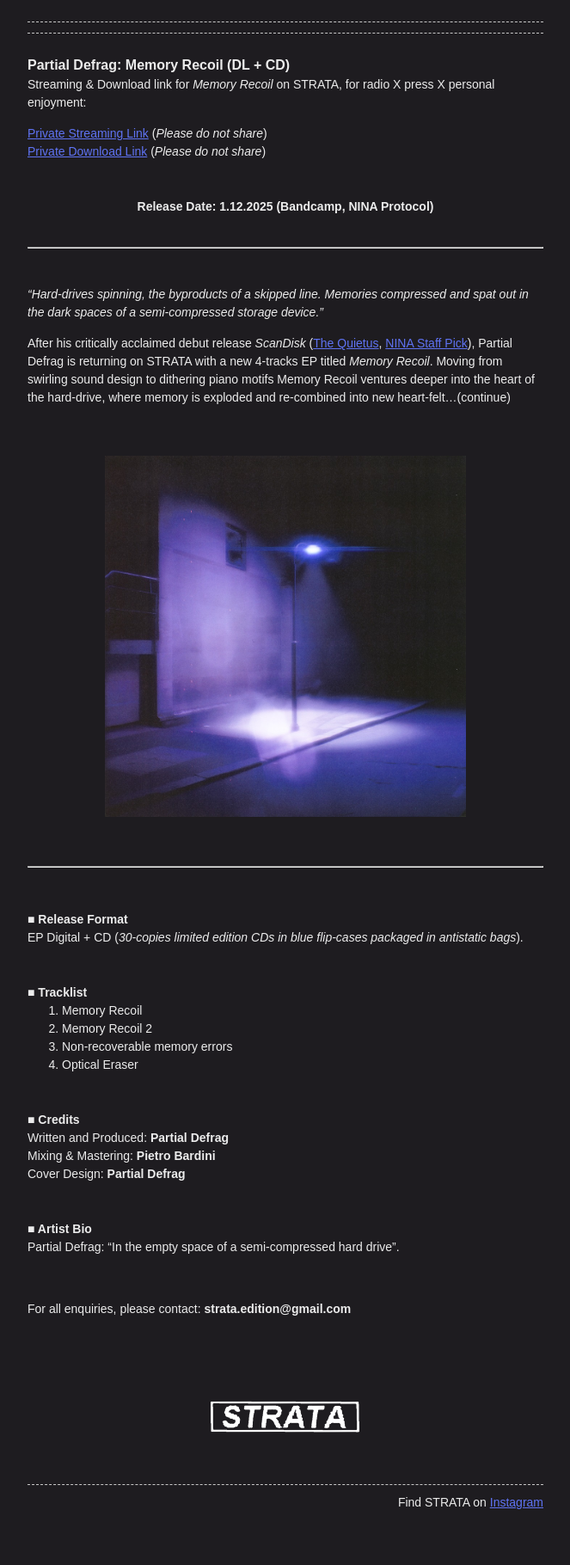
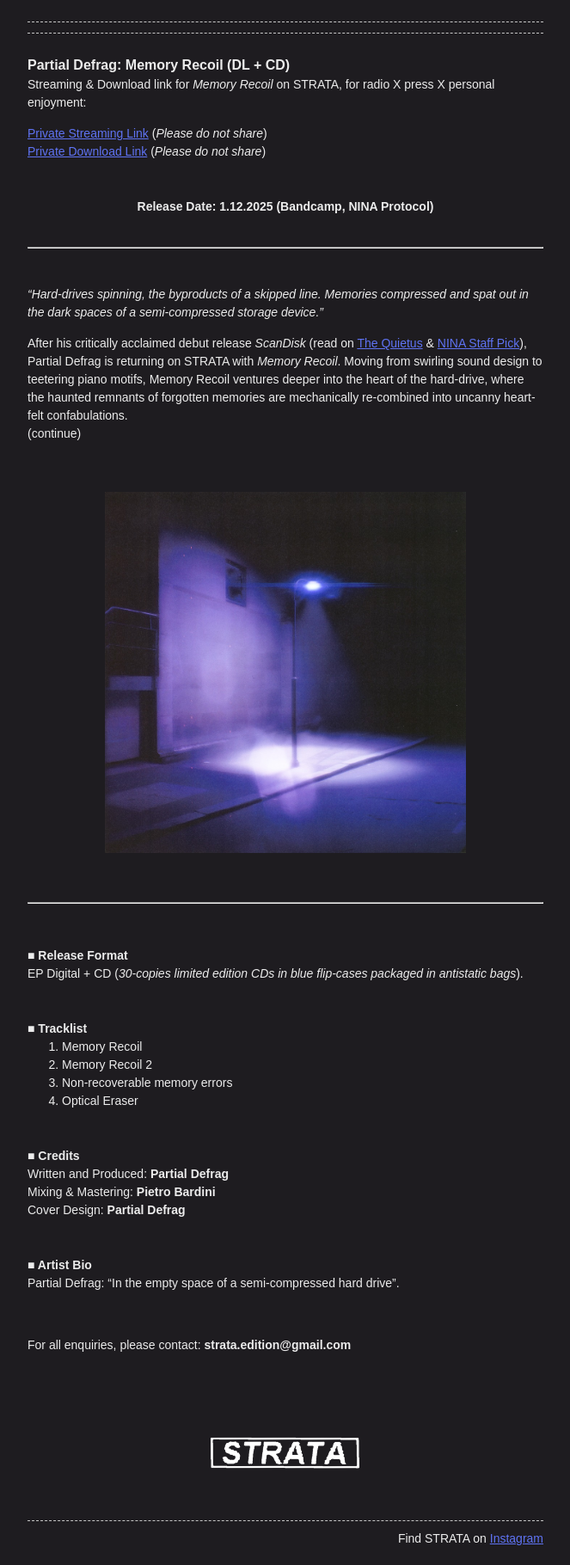
Before and after one commit to StrataEdition/Memory-Recoil-EPK, a Jekyll site: the page built from index.md, in a window 1280 px wide. Shown: the whole page at 86% size, without its empty margins (308-971 px from the left). Built offline with Jekyll 4.4.1, drawn with Linux system fonts in a browser that asks for light colours; before the commit the page ends 1778 px from its top, so only the background shows below that.

Commit message:
Update index.md

```diff
--- a/index.md
+++ b/index.md
@@ -20,7 +20,8 @@ Streaming & Download link for *Memory Recoil* on STRATA, for radio X press X per
 
 *"Hard-drives spinning, the byproducts of a skipped line. Memories compressed and spat out in the dark spaces of a semi-compressed storage device."*
 
-After his critically acclaimed debut release *ScanDisk* ([The Quietus](https://thequietus.com/quietus-reviews/partial-defrag-scandisk-review/), [NINA Staff Pick](https://www.ninaprotocol.com/articles/partial-defrag-scandisk)), Partial Defrag is returning on STRATA with a new 4-tracks EP titled *Memory Recoil*. Moving from swirling sound design to dithering piano motifs Memory Recoil ventures deeper into the heart of the hard-drive, where memory is exploded and re-combined into new heart-felt...(continue)
+After his critically acclaimed debut release *ScanDisk* (read on [The Quietus](https://thequietus.com/quietus-reviews/partial-defrag-scandisk-review/) & [NINA Staff Pick](https://www.ninaprotocol.com/articles/partial-defrag-scandisk)), Partial Defrag is returning on STRATA with *Memory Recoil*. Moving from swirling sound design to teetering piano motifs, Memory Recoil ventures deeper into the heart of the hard-drive, where the haunted remnants of forgotten memories are mechanically re-combined into uncanny heart-felt confabulations.
+(continue)
 
 <br>
 <img src="memoryRecoil_Cover.JPG" alt="Memory Recoil Cover" class="centered-image">
```
